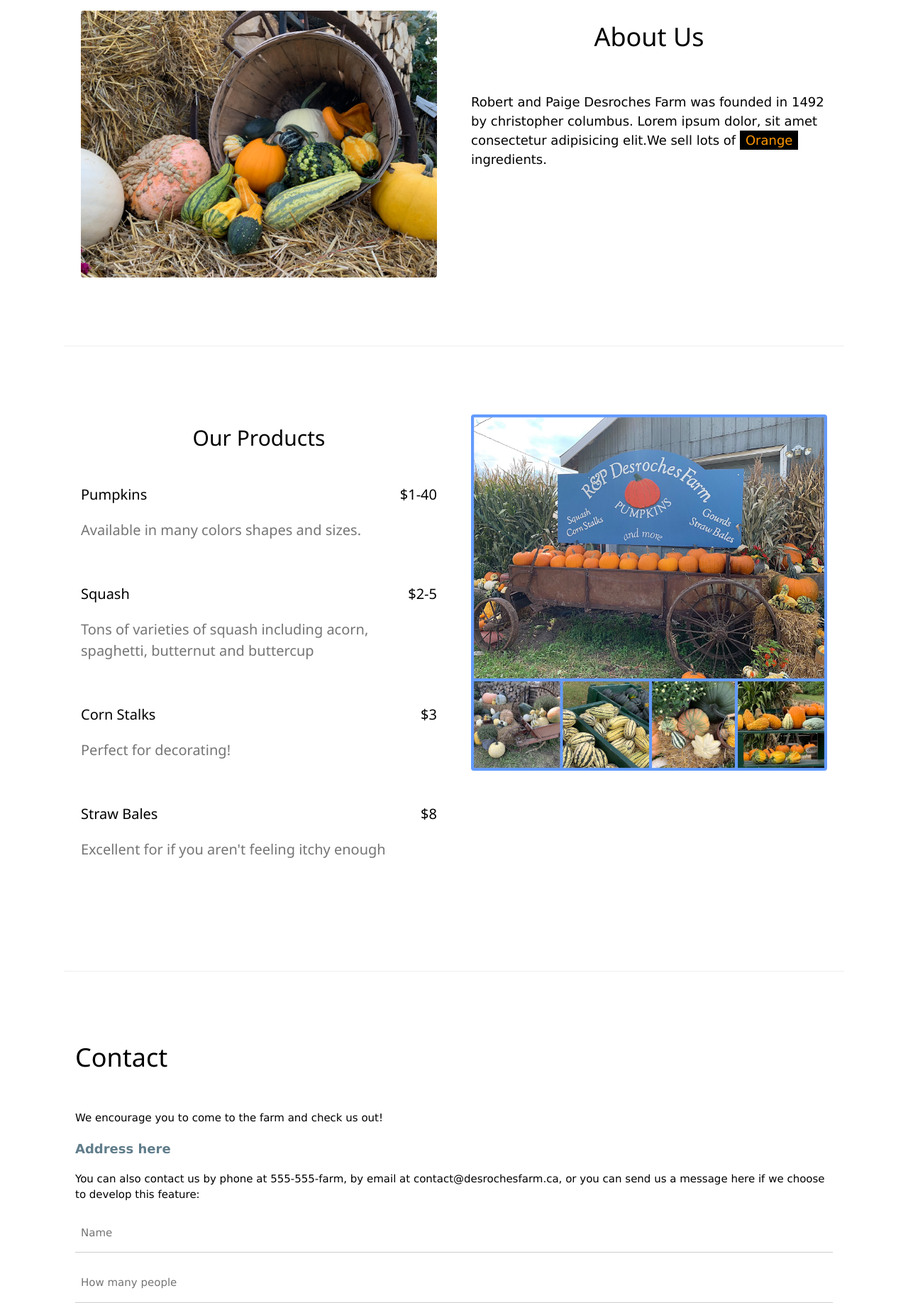
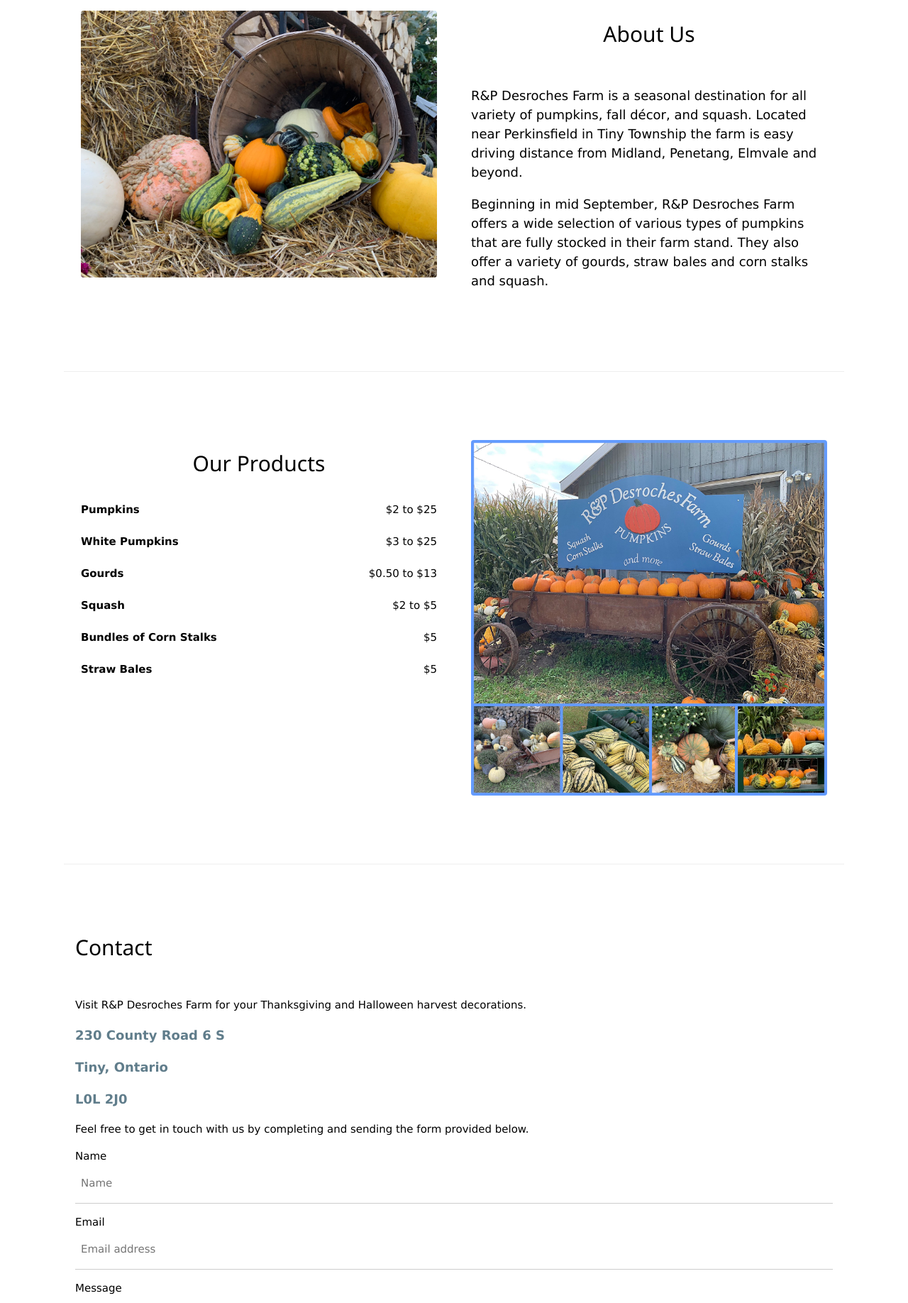
Before and after one commit to joelgrenier86/Farm, a plain HTML site: page index.html in a window 1280 px wide. Shown: the part 961-2797 px from the top of the page at 71% size. Drawn offline with Linux system fonts and the light colour scheme.

Commit message:
add working contact form, add alt text, fix html validation issues

```diff
--- a/css/style.css
+++ b/css/style.css
@@ -85,7 +85,7 @@ hr{border:0;border-top:1px solid #eee;margin:20px 0}
 .w3-cell-top{vertical-align:top}.w3-cell-middle{vertical-align:middle}.w3-cell-bottom{vertical-align:bottom}
 .w3-hide{display:none!important}.w3-show-block,.w3-show{display:block!important}.w3-show-inline-block{display:inline-block!important}
 @media (max-width:1205px){.w3-auto{max-width:95%}}
-@media (max-width:600px){.w3-modal-content{margin:0 10px;width:auto!important}.w3-modal{padding-top:30px}
+@media (max-width:601px){.w3-modal-content{margin:0 10px;width:auto!important}.w3-modal{padding-top:30px}
 .w3-dropdown-hover.w3-mobile .w3-dropdown-content,.w3-dropdown-click.w3-mobile .w3-dropdown-content{position:relative}
 .w3-hide-small{display:none!important}.w3-mobile{display:block;width:100%!important}.w3-bar-item.w3-mobile,.w3-dropdown-hover.w3-mobile,.w3-dropdown-click.w3-mobile{text-align:center}
 .w3-dropdown-hover.w3-mobile,.w3-dropdown-hover.w3-mobile .w3-btn,.w3-dropdown-hover.w3-mobile .w3-button,.w3-dropdown-click.w3-mobile,.w3-dropdown-click.w3-mobile .w3-btn,.w3-dropdown-click.w3-mobile .w3-button{width:100%}}
@@ -254,13 +254,34 @@ hr{border:0;border-top:1px solid #eee;margin:20px 0}
 .darken {
     filter: brightness(60%);
  }
- .main-text{position:absolute;left:0;bottom:0; color:white}
+ .main-text-box{position:absolute;left:0;bottom:0; color:white}
+ .product-text-box{
+    display:flex;
+    flex-direction: row;
+    justify-content: space-between ;
+ }
 
- @media(max-width:1200px){
+
+ @media(max-width:455px){
+    .title-text{font-size: 16px !important}
+    .main-text{
+        font-size:12px !important
+    }
+}
+@media(max-width:900px) and (min-width:456px){
+    .title-text{font-size: 22px !important;
+
+    }
+    .main-text{
+        font-size:18px !important
+    }
+
+}
+ @media(max-width:900px){
+
     .main-image{
         max-width:100%;
      }
-    .h2{font-size: 22px !important;}
     .main-title{position:absolute;top:40%;left:50%;transform:translate(-50%,-50%);-ms-transform:translate(-50%,-50%);letter-spacing: 2px; text-wrap: nowrap;}
-    .main-text{position:absolute;left:0px;bottom:0; color:white;letter-spacing: 2px; }
+    .main-text-box{position:absolute;left:0px;bottom:0; color:white;letter-spacing: 2px; }
 }
--- a/index.html
+++ b/index.html
@@ -1,14 +1,12 @@
 <!DOCTYPE html>
-<html>
+<html lang="en">
    <head>
       <title>Desroches Farm</title>
       <meta charset="UTF-8">
       <meta name="viewport" content="width=device-width, initial-scale=1">
       <link rel="stylesheet" href="./css/style.css">
-
    </head>
    <body>
-
       <!-- Navbar (sit on top) -->
       <div class="w3-top">
          <div class="w3-bar bg-dark-blue w3-padding w3-card" style="letter-spacing:4px;">
@@ -21,85 +19,105 @@
             </div>
          </div>
       </div>
-
       <!-- Header -->
       <header class="w3-display-container w3-content w3-blue-grey" style="max-width:1200px;min-width:350px" id="home">
-  <img class="w3-image main-image darken" src="./images/FieldPumpkins.jpg" alt="Hamburger Catering" >
-  <div class="main-text w3-opacity-min">
-    <h2 class="w3-hide-small">A Tiny Autumn Tradition</h2>
-    <h4 class="w3-hide-medium w3-hide-large">A Tiny Autumn Tradition</h3>
+         <img class="w3-image main-image darken" src="./images/FieldPumpkins.jpg" alt="Trailer in green field filled with colorful pumpkins, squash and gourds" >
+         <div class="main-title w3-padding-16 w3-opacity-min">
+            <h1 class="w3-text-white w3-center title-text">DESROCHES FARM </h1>
          </div>
-    <div class="main-title w3-padding-16 w3-opacity-min">
-    <h1 class="w3-text-white w3-center">DESROCHES FARM </h1>
+         <div class="main-text-box w3-opacity-min">
+            <h2 class="main-text w3-text-white w3-opacity-min">A Tiny Autumn Tradition</h2>
          </div>
-
       </header>
-
       <!-- Page content -->
       <div class="w3-content" style="max-width:1100px">
-
          <!-- About Section -->
          <div class="w3-row w3-padding-64" id="about">
-    <div class="w3-col m6 w3-padding-large w3-hide-small">
-     <img src="./images/BasketDisplay.jpg" class="w3-round w3-image" alt="Table Setting" width="600" height="750">
+            <div class="w3-col m6 w3-padding-large w3-hide-small ">
+               <img src="./images/BasketDisplay.jpg" class="w3-round w3-image" alt="A round basket, on it's side, filled with fall-coloured gourds" width="600" height="750">
             </div>
-
             <div class="w3-col m6 w3-padding-large">
-      <h1 class="w3-center">About Us</h1><br>
-      <p class="w3-large">Robert and Paige Desroches Farm was founded in 1492 by christopher columbus. Lorem ipsum dolor, sit amet consectetur adipisicing elit.We sell lots of <span class="w3-tag w3-text-orange">Orange</span> ingredients.</p>    </div>
+               <h2 class="w3-center">About Us</h2>
+               <br>
+               <p class="w3-large">R&P Desroches Farm is a seasonal destination for all variety of pumpkins, fall décor,
+                  and squash. Located near Perkinsfield in Tiny Township the farm is easy driving distance from Midland, Penetang, Elmvale and beyond.
+               </p>
+               <p class="w3-large">Beginning in mid September, R&P Desroches Farm offers a wide selection of various types of pumpkins
+                  that are fully stocked in their farm stand.  They also offer a variety of gourds, straw bales and corn stalks and squash.
+               </p>
             </div>
-
+         </div>
          <hr>
-
          <!-- Menu Section -->
          <div class="w3-row w3-padding-64" id="menu">
             <div class="w3-col l6 w3-padding-large">
-      <h2 class="w3-center">Our Products</h1><br>
-      <span><h4>Pumpkins</h4</span> <span class="price-text">$1-40</span>
-      <p class="w3-text-grey">Available in many colors shapes and sizes.</p><br>
+               <h2 class="w3-center">Our Products</h2>
+               <br>
+               <span class="product-text-box">
+                  <span><strong>Pumpkins</strong></span>
+                  <span>$2 to $25</span>
+               </span>
 
+               <br>
+               <span class="product-text-box">
+                  <span><strong>White Pumpkins</strong></span>
+                  <span>$3 to $25</span>
+               </span>
 
-      <span><h4>Squash</h4</span> <span class="price-text">$2-5</span>
-      <p class="w3-text-grey">Tons of varieties of squash including acorn, spaghetti, butternut and buttercup</p><br>
+               <br>
+               <span class="product-text-box">
+                  <span><strong>Gourds</strong></span>
+                  <span>$0.50 to $13</span>
+               </span>
 
+               <br>
+               <span class="product-text-box">
+                  <span><strong>Squash</strong></span>
+                  <span>$2 to $5</span>
+               </span>
 
-      <span><h4>Corn Stalks</h4</span> <span class="price-text">$3</span>
-      <p class="w3-text-grey">Perfect for decorating!</p><br>
+               <br>
+               <span class="product-text-box">
+                <span><strong>Bundles of Corn Stalks</strong></span>
+                <span>$5</span>
+             </span>
 
+             <br>
+             <span class="product-text-box">
+              <span><strong>Straw Bales</strong></span>
+              <span>$5</span>
+           </span>
 
-      <span><h4>Straw Bales</h4</span> <span class="price-text">$8</span>
-      <p class="w3-text-grey">Excellent for if you aren't feeling itchy enough</p><br>
+           <br>
             </div>
-
             <div class="w3-col l6 w3-padding-large">
-      <img src="./images/DisplayWithArray.jpg" class="w3-round w3-image" alt="Menu" style="width:100%">
+               <img src="./images/DisplayWithArray.jpg" class="w3-round w3-image" alt="A sectioned photo featuring a large R&P Desroches Farm sign along with an array of small photos of fall displays" style="width:100%">
             </div>
          </div>
-
          <hr>
-
          <!-- Contact Section -->
          <div class="w3-container w3-padding-64" id="contact">
-    <h1>Contact</h1><br>
-    <p>We encourage you to come to the farm and check us out!</p>
-    <p class="w3-text-blue-grey w3-large"><b>Address here</b></p>
-    <p>You can also contact us by phone at 555-555-farm, by email at contact@desrochesfarm.ca, or you can send us a message here if we choose to develop this feature:</p>
-    <form action="/action_page.php" target="_blank">
-      <p><input class="w3-input w3-padding-16" type="text" placeholder="Name" required name="Name"></p>
-      <p><input class="w3-input w3-padding-16" type="number" placeholder="How many people" required name="People"></p>
-      <p><input class="w3-input w3-padding-16" type="datetime-local" placeholder="Date and time" required name="date" value="2020-11-16T20:00"></p>
-      <p><input class="w3-input w3-padding-16" type="text" placeholder="Message \ Special requirements" required name="Message"></p>
-      <p><button class="w3-button w3-light-grey w3-section" type="submit">SEND MESSAGE</button></p>
+            <h2>
+            Contact</h2><br>
+            <p>Visit R&P Desroches Farm for your Thanksgiving and Halloween harvest decorations.</p>
+            <p class="w3-text-blue-grey w3-large"><b>230 County Road 6 S</b></p>
+            <p class="w3-text-blue-grey w3-large"><b>Tiny, Ontario</b></p>
+            <p class="w3-text-blue-grey w3-large"><b>L0L 2J0</b></p>
+            <p>Feel free to get in touch with us by completing and sending the form provided below.</p>
+
+            <form action="https://formspree.io/f/mdoryjen" method="POST">
+
+              <p><label for="Name">Name</label><input class="w3-input w3-padding-16" type="text" placeholder="Name" required name="Name" id="Name"></p>
+              <p><label for="Email">Email</label><input class="w3-input w3-padding-16" type="email" placeholder="Email address" required name="Email" id="Email"></p>
+              <p><label for="Message">Message</label><input class="w3-input w3-padding-16" type="text" placeholder="Message" required name="Message" id="Message"></p>
+              <p><button class="w3-button w3-grey w3-section" type="submit">SEND MESSAGE</button></p>
             </form>
          </div>
-
          <!-- End page content -->
       </div>
-
       <!-- Footer -->
       <footer class="w3-center w3-light-grey w3-padding-32">
          <p>Powered by <a href="https://www.w3schools.com/w3css/default.asp" title="W3.CSS" target="_blank" class="w3-hover-text-green">w3.css</a></p>
       </footer>
-
    </body>
 </html>
```
Lines whose indentation alone changed are shown as unchanged.
